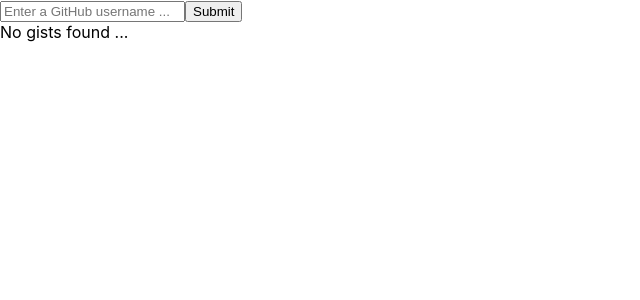
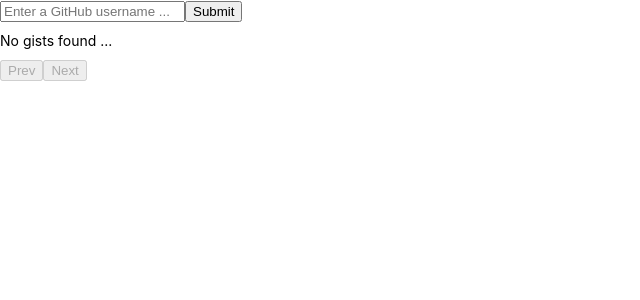
Before and after one commit to MstrZhang/gist-viewer, a React (Create React App) app: page / in a window 1280 px wide. Shown: the top 300 px of the page, without its empty margins (0-640 px from the left). Built offline with nearby package versions, Linux system fonts and the light colour scheme.

Commit message:
implement pagination and fix token authorization

```diff
--- a/src/App.tsx
+++ b/src/App.tsx
@@ -1,8 +1,11 @@
 import React from 'react';
 import SearchBar from './components/SearchBar';
 import './App.css';
+import axios from 'axios';
 
 const App = () => {
+  axios.defaults.headers.common['Authorization'] = `token ${process.env.REACT_APP_GITHUB_TOKEN}`;
+
   return (
     <SearchBar />
   );
--- a/src/components/GistForks.tsx
+++ b/src/components/GistForks.tsx
@@ -11,9 +11,7 @@ const GistForks = (props: any) => {
    * If there are more than 3 latest forks, the list is truncated to only include the latest 3
    */
   useEffect(() => {
-    axios.get(`https://api.github.com/gists/${gistId}/forks`, {
-      headers: { 'Authorization': process.env.GITHUB_PERSONAL_ACCESS_TOKEN },
-    })
+    axios.get(`https://api.github.com/gists/${gistId}/forks`)
     .then((res) => {
       setForkList(res.data.slice(0, 3).map((fork: any) => fork = {
         username: fork.owner.login,
--- a/src/components/SearchBar.tsx
+++ b/src/components/SearchBar.tsx
@@ -1,17 +1,24 @@
 import React, { useState } from 'react';
 import axios from 'axios';
 import SearchResults from './SearchResults';
+import SearchPagination from './SearchPagination';
 
 const SearchBar = () => {
   const [username, setUsername] = useState('');
+  // store the current user (i.e. the user after a search has been performed) so pagination doesn't constantly poll on change
+  const [currentUser, setCurrentUser] = useState('');
   const [gists, setGists] = useState([]);
 
   /**
    * Given a GitHub username, searches for gists associated to the user
    */
-  const searchByUsername = () => {
+  const searchByUsername = (page = 1) => {
     axios.get(`https://api.github.com/users/${username}/gists`, {
-      headers: {'Authorization': process.env.GITHUB_PERSONAL_ACCESS_TOKEN},
+      params: {
+        page,
+        // limit the number of results per page for rate limiting purposes (forks API is costly)
+        per_page: 10,
+      },
     })
     .then((res) => {
       setGists(res.data);
@@ -22,12 +29,16 @@ const SearchBar = () => {
     <>
       <div>
         <input type="text" name="searchBar" onChange={(event) => setUsername(event.target.value)} placeholder="Enter a GitHub username ..." />
-        <button type="button" onClick={() => searchByUsername()}>Submit</button>
+        <button type="button" onClick={() => {
+          searchByUsername();
+          setCurrentUser(username);
+        }}>Submit</button>
       </div>
       {
         // when the list of gists is updated, pass the result to the SearchResults component
-        gists.length > 0 ? <SearchResults results={gists} /> : <div>No gists found ...</div>
+        gists.length > 0 ? <SearchResults results={gists} /> : <div style={{ fontSize: '14px', margin: '10px 0' }}>No gists found ...</div>
       }
+      <SearchPagination username={currentUser} check={gists.length > 0} onPageChange={(page: number) => searchByUsername(page)} />
     </>
   )
 }
--- /dev/null
+++ b/src/components/SearchPagination.tsx
@@ -0,0 +1,51 @@
+import React, { useState, useEffect } from 'react';
+import axios from 'axios';
+
+const SearchPagination = (props: any) => {
+  const { username, check, onPageChange } = props;
+
+  // note: github gist API starts page at 1
+  const [currentPage, setCurrentPage] = useState(1);
+  const [enableNext, setEnableNext] = useState(false);
+
+  /**
+   * Checks whether or not the next page contains any data
+   *  - if it does, enables the Next button; disables it otherwise
+   */
+  useEffect(() => {
+    // only run this effect if there are some gists rendered already (i.e. a search has been done on a user already)
+    if (check) {
+      axios.get(`https://api.github.com/users/${username}/gists`, {
+        params: {
+          page: currentPage + 1,
+          per_page: 10,
+        },
+      })
+      .then((res: any) => {
+        setEnableNext(res.data.length > 0);
+      })
+    }
+  }, [check, currentPage, username]);
+
+  /**
+   * Reset the current page flag if a new search has been performed (i.e. the username changes)
+   */
+  useEffect(() => {
+    setCurrentPage(1);
+  }, [username]);
+
+  return (
+    <div>
+      <button type="button" disabled={!(currentPage > 1)} onClick={() => {
+        onPageChange(currentPage - 1);
+        setCurrentPage((prevState: number) => prevState -= 1);
+      }}>Prev</button>
+      <button type="button" disabled={!enableNext} onClick={() => {
+        onPageChange(currentPage + 1);
+        setCurrentPage((prevState: number) => prevState += 1);
+      }}>Next</button>
+    </div>
+  )
+}
+
+export default SearchPagination;
--- a/src/components/SearchResults.tsx
+++ b/src/components/SearchResults.tsx
@@ -11,7 +11,7 @@ const SearchResults = (props: any) => {
         <>
           {results.map((gist: any, index: number) => (
             <div key={`gist-${index}`} style={{ border: '1px solid #000', marginTop: '10px', marginBottom: '10px', padding: '10px', maxWidth: '600px', wordWrap: 'break-word' }}>
-              <small style={{ fontWeight: 'bold' }}>{`#${index}`} - {gist.description || '(no description)'}</small>
+              <small style={{ fontWeight: 'bold' }}>{gist.description || '(no description)'}</small>
               {Object.keys(gist.files).map((file: any, fileIndex: number) => (
                 <div key={`gistfile-${fileIndex}`} style={{ margin: '5px 0' }}>
                     <small style={{ backgroundColor: GIST_TYPES[gist.files[file].language] || '#ccc', padding: '3px', borderRadius: '3px' }}>
```
Also changed, not shown: 2 other files (tests, documents, lock files or other folders).
